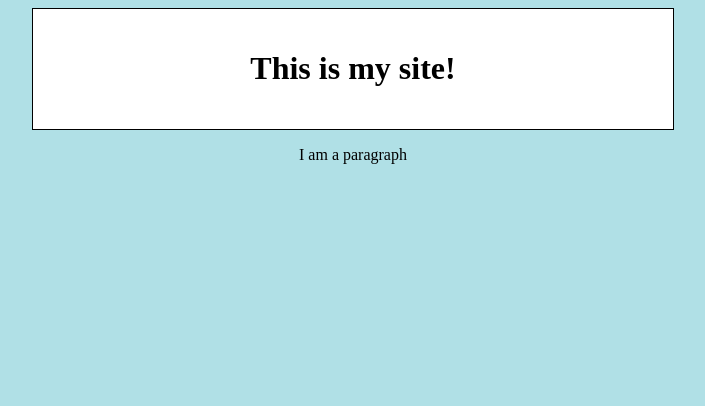
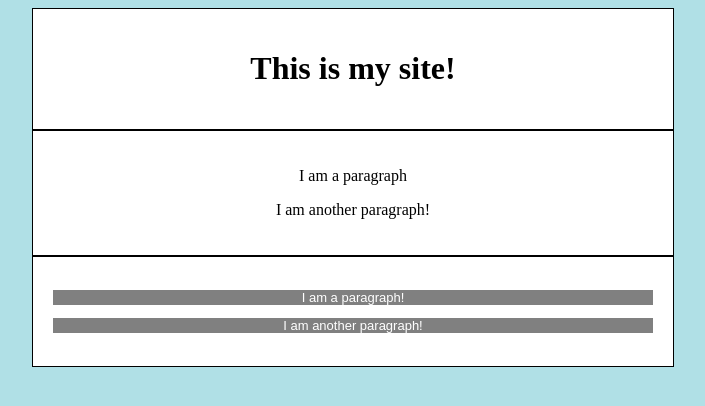
Before and after one commit to AbigailRose22/Assignment-3, a plain HTML site: page index.html in a window 1280 px wide. Shown: the whole page, without its empty margins (287-992 px from the left). Drawn offline with Linux system fonts and the light colour scheme.

Commit message:
sorting text

```diff
--- a/index.html
+++ b/index.html
@@ -36,12 +36,14 @@
 
         </div>
 
-        <div>
+        <div class="container">
             <p>I am a paragraph</p>
-
+            <p>I am another paragraph!</p>
         </div>
 
-        <div>
+        <div class="container lyrics">
+            <p>I am a paragraph!</p>
+            <p>I am another paragraph!</p>
 
         </div>
 
```
